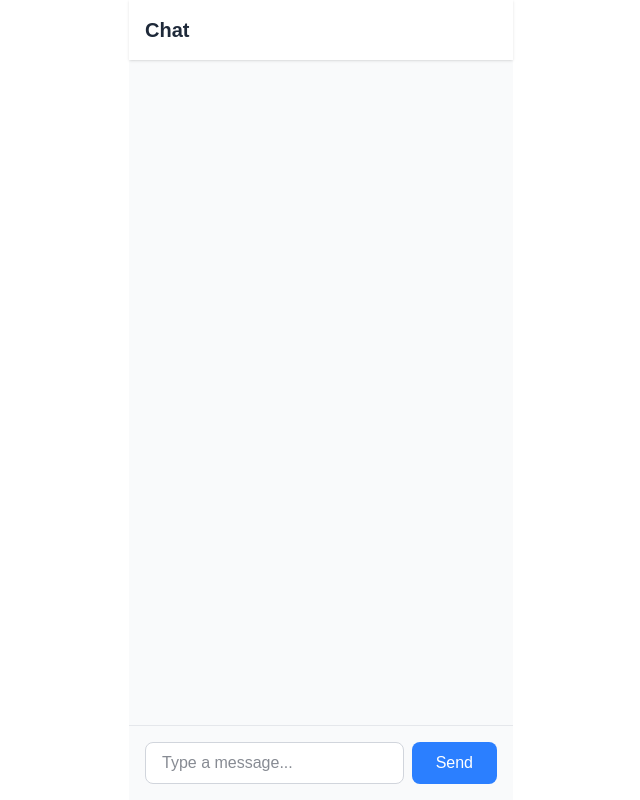
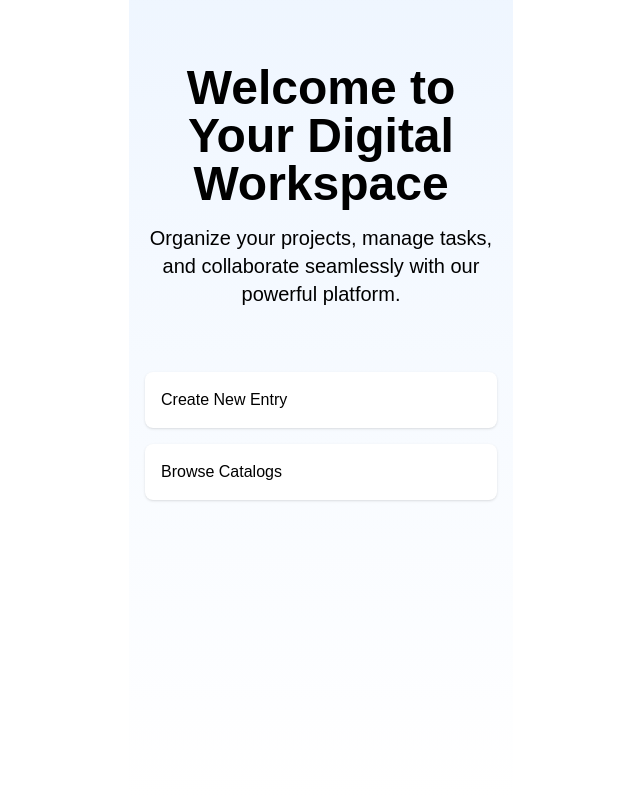
Before and after one commit to jasonduongg/cs160_project, a Next.js app: page / in a window 1280 px wide. Shown: the whole page, without its empty margins (319-959 px from the left). Built offline with nearby package versions, Linux system fonts and the light colour scheme.

Commit message:
added test routes

```diff
--- /dev/null
+++ b/src/app/catalogs/page.tsx
@@ -0,0 +1,10 @@
+'use client';
+
+export default function CatalogsPage() {
+    return (
+        <main className="p-4">
+            <h1 className="text-2xl font-bold mb-4">Catalogs</h1>
+            {/* Add your catalogs content here */}
+        </main>
+    );
+}
--- /dev/null
+++ b/src/app/create/page.tsx
@@ -0,0 +1,10 @@
+'use client';
+
+export default function CreatePage() {
+    return (
+        <main className="p-4">
+            <h1 className="text-2xl font-bold mb-4">Create New Entry</h1>
+            {/* Add your catalogs content here */}
+        </main>
+    );
+}
--- a/src/app/layout.tsx
+++ b/src/app/layout.tsx
@@ -31,7 +31,7 @@ export default function RootLayout({
   return (
     <html lang="en">
       <body
-        className={`${geistSans.variable} ${geistMono.variable} antialiased mx-auto max-w-sm overflow-x-hidden`}
+        className={`${geistSans.variable} ${geistMono.variable} antialiased mx-auto max-w-sm overflow-x-hidden min-h-screen w-full text-black`}
       >
         {children}
       </body>
--- a/src/app/page.tsx
+++ b/src/app/page.tsx
@@ -1,71 +1,35 @@
 'use client';
 
-import { useState } from 'react';
-
-interface Message {
-  id: number;
-  text: string;
-  sender: 'user' | 'other';
-}
+import Link from 'next/link';
 
 export default function Home() {
-  const [messages, setMessages] = useState<Message[]>([]);
-  const [inputText, setInputText] = useState('');
+  return (
+    <div className="min-h-screen bg-gradient-to-b from-blue-50 to-white">
+      <main className="container mx-auto px-4 py-16">
+        <div className="text-center mb-16">
+          <h1 className="text-5xl font-bold text-black mb-4">
+            Welcome to Your Digital Workspace
+          </h1>
+          <p className="text-xl text-black max-w-2xl mx-auto">
+            Organize your projects, manage tasks, and collaborate seamlessly with our powerful platform.
+          </p>
+        </div>
 
-  const handleSendMessage = (e: React.FormEvent) => {
-    e.preventDefault();
-    if (inputText.trim()) {
-      const newMessage: Message = {
-        id: Date.now(),
-        text: inputText.trim(),
-        sender: 'user'
-      };
-      setMessages([...messages, newMessage]);
-      setInputText('');
-    }
-  };
-
-  return (
-    <div className="flex flex-col h-screen bg-gray-50 dark:bg-gray-900">
-      <header className="bg-white dark:bg-gray-800 shadow-sm p-4">
-        <h1 className="text-xl font-semibold text-gray-800 dark:text-white">Chat</h1>
-      </header>
-
-      <div className="flex-1 overflow-y-auto p-4 space-y-4">
-        {messages.map((message) => (
-          <div
-            key={message.id}
-            className={`flex ${message.sender === 'user' ? 'justify-end' : 'justify-start'}`}
-          >
-            <div
-              className={`max-w-[70%] rounded-lg px-4 py-2 ${message.sender === 'user'
-                ? 'bg-blue-500 text-white'
-                : 'bg-gray-200 dark:bg-gray-700 text-gray-800 dark:text-white'
-                }`}
-            >
-              {message.text}
-            </div>
-          </div>
-        ))}
-      </div>
-
-      <form onSubmit={handleSendMessage} className="border-t border-gray-200 dark:border-gray-700 p-4">
-        <div className="flex gap-2">
-          <input
-            type="text"
-            value={inputText}
-            onChange={(e) => setInputText(e.target.value)}
-            placeholder="Type a message..."
-            className="flex-1 rounded-lg border border-gray-300 dark:border-gray-600 bg-white dark:bg-gray-800 px-4 py-2 text-gray-900 dark:text-white focus:outline-none focus:ring-2 focus:ring-blue-500"
-          />
-          <button
-            type="submit"
-            className="bg-blue-500 text-white px-6 py-2 rounded-lg hover:bg-blue-600 focus:outline-none focus:ring-2 focus:ring-blue-500"
-          >
-            Send
-          </button>
+        <div className="max-w-md mx-auto">
+          <ul className="space-y-4">
+            <li>
+              <Link href="/create" className="block p-4 bg-white text-black rounded-lg shadow hover:shadow-md transition-shadow">
+                Create New Entry
+              </Link>
+            </li>
+            <li>
+              <Link href="/catalogs" className="block p-4 bg-white text-black rounded-lg shadow hover:shadow-md transition-shadow">
+                Browse Catalogs
+              </Link>
+            </li>
+          </ul>
         </div>
-      </form>
+      </main>
     </div>
   );
 }
```
